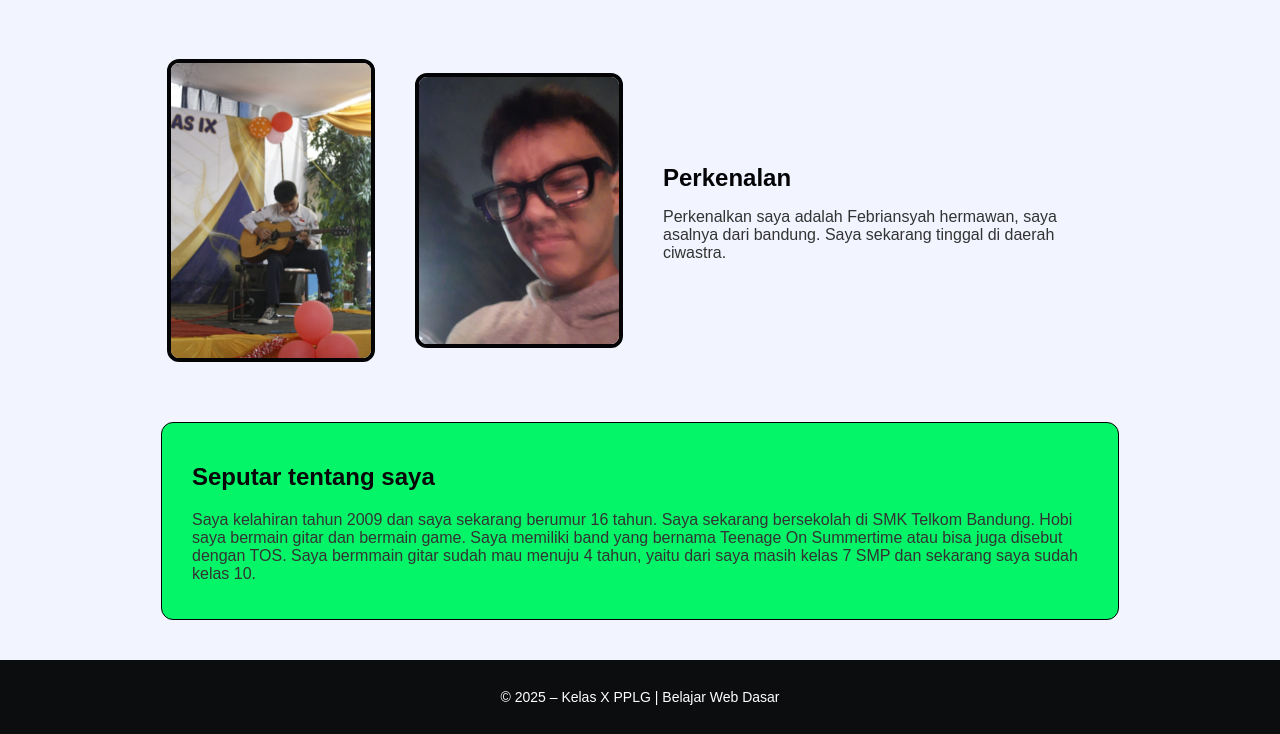
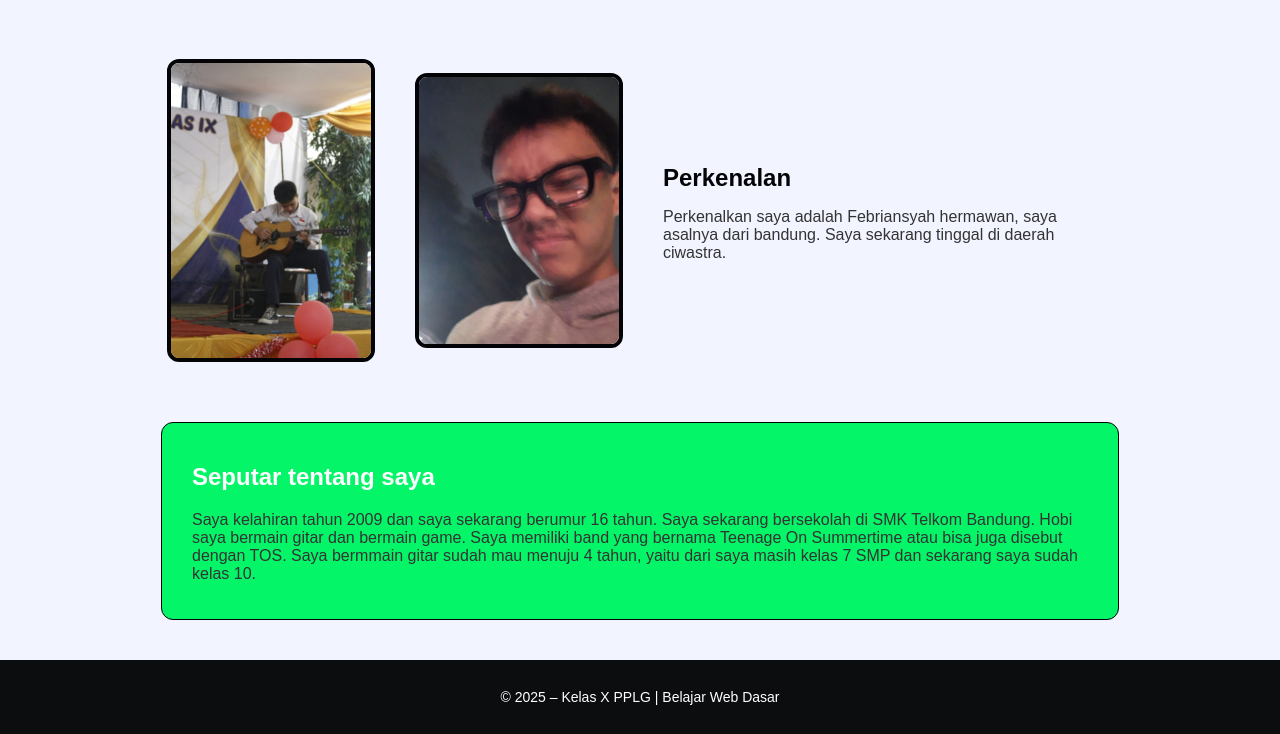
Before and after one commit to briizz123/PortofolioFebri1, a plain HTML site: page index.html in a window 1280 px wide. Shown: the part 125-859 px from the top of the page. Drawn offline with Linux system fonts and the light colour scheme.

Commit message:
Update style.css

```diff
--- a/style.css
+++ b/style.css
@@ -64,7 +64,7 @@ body {
 }
 
 .keahlian h2 {
-    color: #070809;
+    color: #FFFFFF;
 }
 
 .keahlian ul li {
```
